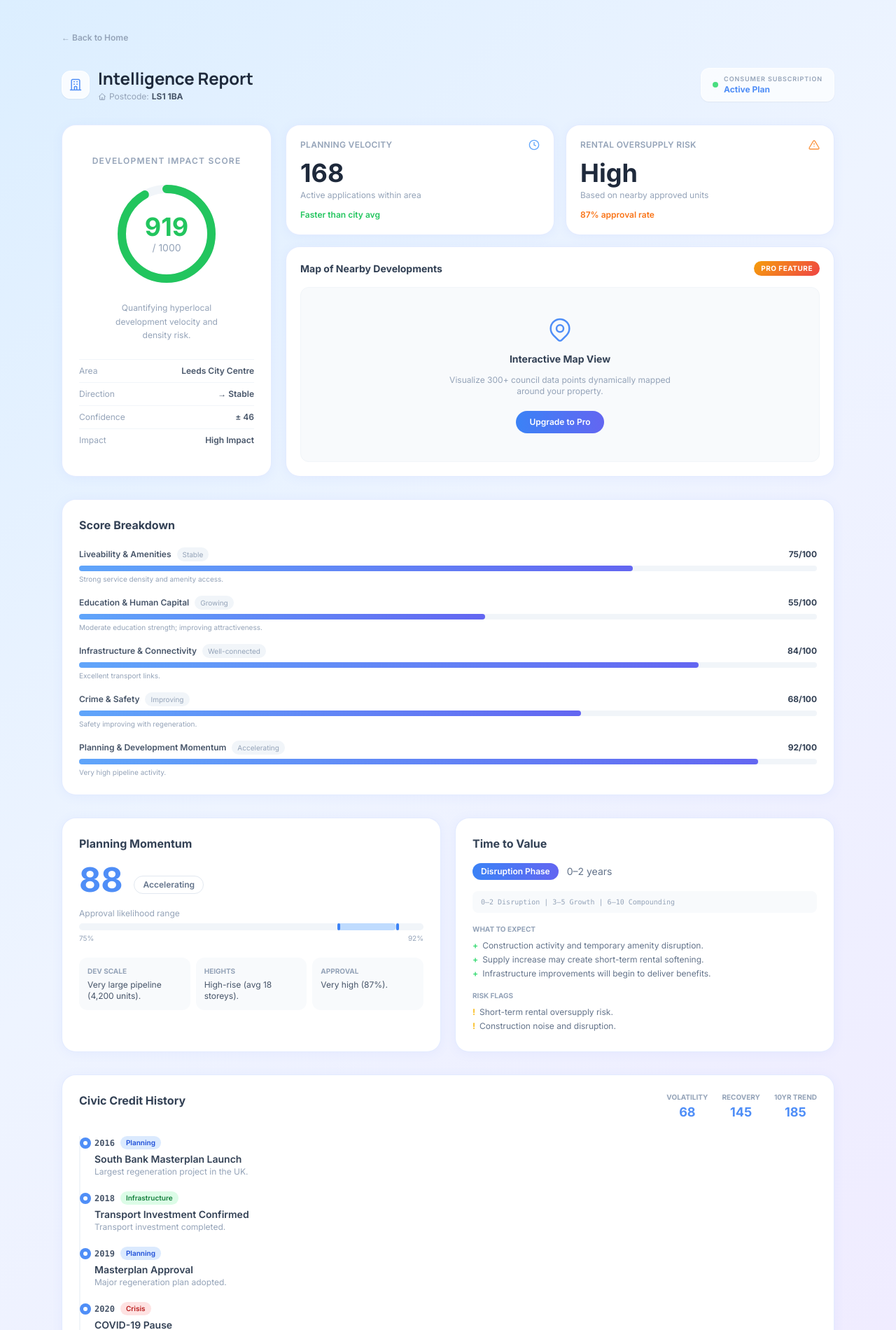
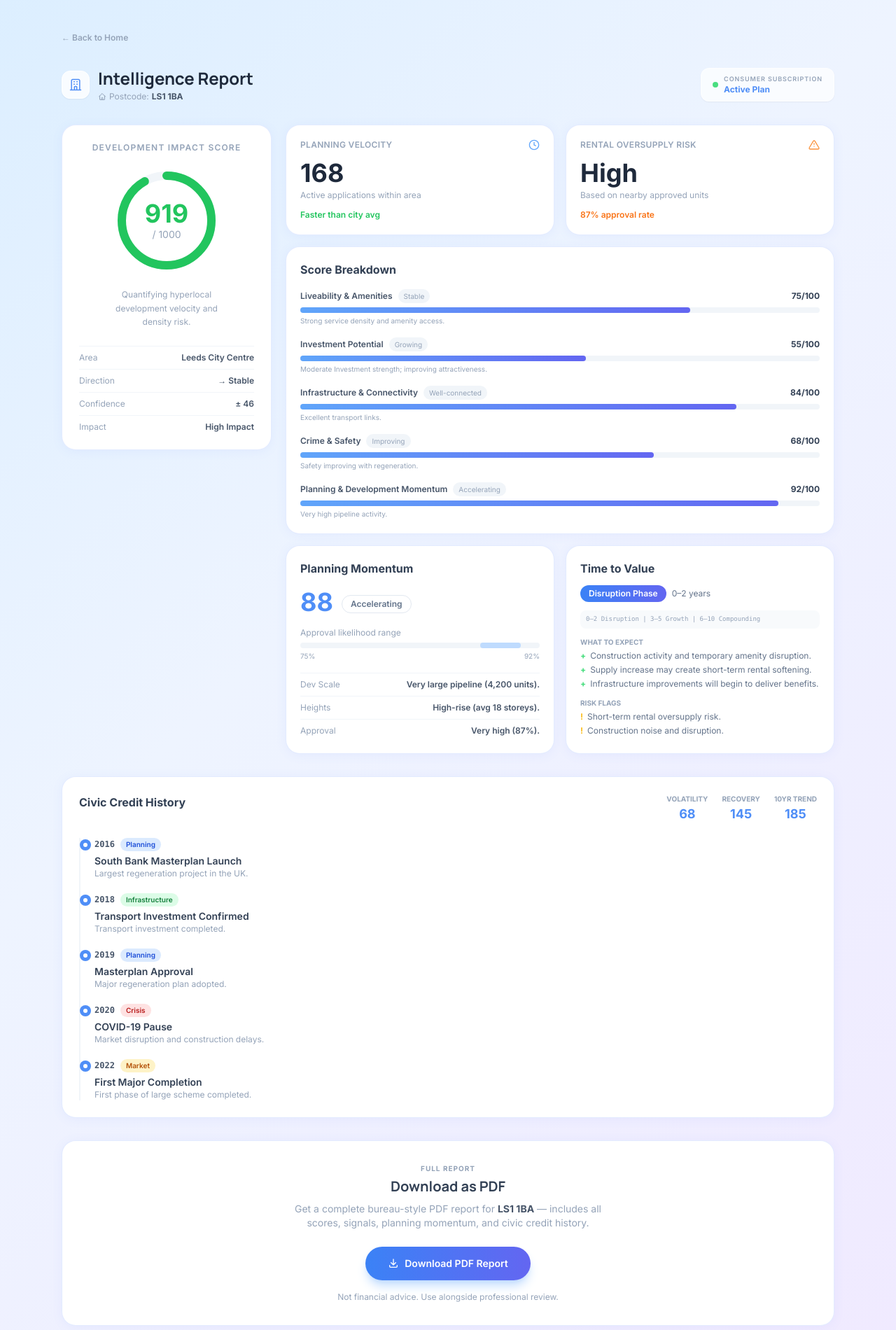
Before and after one commit to Coder-Jdo/zonely-civic-intelligence, a FastAPI app: a page that uses templates/postcode.html in a window 1280 px wide. Shown: the part 65-1965 px from the top of the page at 70% size. Run offline with FastAPI, Linux system fonts and the light colour scheme; some libraries are stand-ins or nearby versions.

Commit message:
Update report page layout, PDF descriptions, data changes

```diff
--- a/data.py
+++ b/data.py
@@ -78,7 +78,7 @@
         },
         "breakdown": {
             "Liveability & Amenities":        {"score": 75, "trend": "Stable",        "note": "Strong service density and amenity access."},
-            "Education & Human Capital":      {"score": 55, "trend": "Growing",       "note": "Moderate education strength; improving attractiveness."},
+            "Investment Potential":           {"score": 55, "trend": "Growing",       "note": "Moderate Investment strength; improving attractiveness."},
             "Infrastructure & Connectivity":  {"score": 84, "trend": "Well-connected","note": "Excellent transport links."},
             "Crime & Safety":                 {"score": 68, "trend": "Improving",     "note": "Safety improving with regeneration."},
             "Planning & Development Momentum":{"score": 92, "trend": "Accelerating",  "note": "Very high pipeline activity."},
@@ -144,7 +144,7 @@
         },
         "breakdown": {
             "Liveability & Amenities":        {"score": 60, "trend": "Stable",  "note": "Adequate amenity access."},
-            "Education & Human Capital":      {"score": 62, "trend": "Stable",  "note": "Solid education signal."},
+            "Investment Potential":           {"score": 62, "trend": "Stable",  "note": "Solid Investment signal."},
             "Infrastructure & Connectivity":  {"score": 58, "trend": "Stable",  "note": "Average connectivity."},
             "Crime & Safety":                 {"score": 45, "trend": "Stable",  "note": "Moderate safety profile."},
             "Planning & Development Momentum":{"score": 55, "trend": "Stable",  "note": "Steady pipeline."},
@@ -203,7 +203,7 @@
         },
         "breakdown": {
             "Liveability & Amenities":        {"score": 33, "trend": "Stable",   "note": "Local amenities exist but lower density."},
-            "Education & Human Capital":      {"score": 55, "trend": "Growing",  "note": "Stable education base."},
+            "Investment Potential":           {"score": 55, "trend": "Growing",  "note": "Stable Investment base."},
             "Infrastructure & Connectivity":  {"score": 31, "trend": "Moderate", "note": "Moderate connectivity."},
             "Crime & Safety":                 {"score": 62, "trend": "Improving","note": "Favourable safety trend."},
             "Planning & Development Momentum":{"score": 40, "trend": "Stable",   "note": "Lower development intensity."},
--- a/main.py
+++ b/main.py
@@ -21,7 +21,7 @@
     bureau_bars = [
         {"label": "Crime",       "value": 42},
         {"label": "Planning",    "value": 76},
-        {"label": "Infra",       "value": 64},
+        {"label": "scoreInfra",  "value": 64},
         {"label": "Education",   "value": 58},
         {"label": "Liveability", "value": 70},
     ]
--- a/templates/postcode.html
+++ b/templates/postcode.html
@@ -43,13 +43,11 @@
 </section>
 
 <!-- ── Main Grid ──────────────────────────────────────────────────── -->
-<section class="grid gap-5 lg:grid-cols-[300px_1fr] fade-up fade-up-2">
+<section class="grid gap-5 lg:grid-cols-[300px_1fr] fade-up fade-up-2" style="align-items:start;">
 
   <!-- Left: Score Card -->
-  <div class="card-solid p-6 flex flex-col items-center justify-center text-center space-y-4">
+  <div class="card-solid p-6 flex flex-col items-center text-center space-y-4 sticky top-24">
     <p class="text-xs font-semibold text-slate-400 uppercase tracking-widest">Development Impact Score</p>
-
-    <!-- Ring -->
     <div class="relative flex items-center justify-center" style="width:160px;height:160px;">
       <svg width="160" height="160" viewBox="0 0 160 160" class="absolute inset-0 -rotate-90">
         <circle cx="80" cy="80" r="64" fill="none" stroke="#f1f5f9" stroke-width="12"/>
@@ -62,11 +60,9 @@
         <p class="text-sm text-slate-400">/ 1000</p>
       </div>
     </div>
-
     <p class="text-xs text-slate-400 max-w-[180px] leading-relaxed">
       Quantifying hyperlocal development velocity and density risk.
     </p>
-
     <div class="w-full space-y-2 pt-2">
       {% for label, val in [
         ("Area",       data.area),
@@ -82,12 +78,11 @@
     </div>
   </div>
 
-  <!-- Right: Stat Cards -->
+  <!-- Right: everything stacked -->
   <div class="space-y-4">
 
     <!-- Planning Velocity + Rental Risk -->
     <div class="grid grid-cols-2 gap-4">
-
       <div class="card-solid p-5 stat-card">
         <div class="flex items-center justify-between mb-3">
           <p class="text-xs font-semibold text-slate-400 uppercase tracking-wide">Planning Velocity</p>
@@ -99,7 +94,6 @@
         <p class="text-xs text-slate-400 mt-1">Active applications within area</p>
         <p class="mt-3 text-xs font-semibold text-green-500">Faster than city avg</p>
       </div>
-
       <div class="card-solid p-5 stat-card">
         <div class="flex items-center justify-between mb-3">
           <p class="text-xs font-semibold text-slate-400 uppercase tracking-wide">Rental Oversupply Risk</p>
@@ -113,34 +107,9 @@
       </div>
     </div>
 
-    <!-- PRO: Map of Nearby Developments -->
+    <!-- Score Breakdown -->
     <div class="card-solid p-5">
-      <div class="flex items-center justify-between mb-4">
-        <p class="text-sm font-bold text-slate-700">Map of Nearby Developments</p>
-        <span class="pro-badge">PRO FEATURE</span>
-      </div>
-      <div class="rounded-xl bg-slate-50 border border-slate-100 flex flex-col items-center justify-center py-10 gap-3">
-        <svg class="h-10 w-10 text-brand" fill="none" viewBox="0 0 24 24" stroke="currentColor" stroke-width="1.5">
-          <path stroke-linecap="round" stroke-linejoin="round"
-            d="M17.657 16.657L13.414 20.9a1.998 1.998 0 01-2.827 0l-4.244-4.243a8 8 0 1111.314 0z"/>
-          <path stroke-linecap="round" stroke-linejoin="round" d="M15 11a3 3 0 11-6 0 3 3 0 016 0z"/>
-        </svg>
-        <p class="text-sm font-bold text-slate-700">Interactive Map View</p>
-        <p class="text-xs text-slate-400 text-center max-w-xs">
-          Visualize 300+ council data points dynamically mapped around your property.
-        </p>
-        <button class="mt-2 rounded-full bg-gradient-to-r from-blue-500 to-indigo-500 px-5 py-2 text-xs font-semibold text-white hover:opacity-90 transition">
-          Upgrade to Pro
-        </button>
-      </div>
-    </div>
-
-  </div>
-</section>
-
-<!-- ── Score Breakdown ─────────────────────────────────────────────── -->
-<section class="card-solid p-6 fade-up fade-up-3">
-  <h2 class="text-base font-bold text-slate-700 mb-5">Score Breakdown</h2>
+      <h2 class="text-base font-bold text-slate-700 mb-4">Score Breakdown</h2>
       <div class="space-y-4">
         {% for category, item in data.breakdown.items() %}
         <div>
@@ -159,79 +128,75 @@
         </div>
         {% endfor %}
       </div>
-</section>
+    </div>
 
-<!-- ── Planning Momentum + Time to Value ──────────────────────────── -->
-<section class="grid gap-5 lg:grid-cols-2 fade-up fade-up-4">
-
-  <div class="card-solid p-6 space-y-4">
+    <!-- Planning Momentum + Time to Value -->
+    <div class="grid grid-cols-2 gap-4">
+      <div class="card-solid p-5 space-y-4">
         <h2 class="text-base font-bold text-slate-700">Planning Momentum</h2>
-    <div class="flex items-end gap-4">
-      <p class="text-5xl font-bold text-brand">{{ data.planningMomentum.score }}</p>
+        <div class="flex items-end gap-3">
+          <p class="text-4xl font-bold text-brand">{{ data.planningMomentum.score }}</p>
           <span class="mb-1 rounded-full border border-slate-200 px-3 py-1 text-xs font-semibold text-slate-500">
             {{ data.planningMomentum.direction }}
           </span>
         </div>
         <div>
           <p class="text-xs text-slate-400 mb-1.5">Approval likelihood range</p>
-      <div class="h-2.5 rounded-full bg-slate-100 relative">
-        <div class="absolute h-2.5 rounded-full bg-blue-200"
+          <div class="h-2 rounded-full bg-slate-100 relative">
+            <div class="absolute h-2 rounded-full bg-blue-200"
                  style="left:{{ data.planningMomentum.approvalRangeLow }}%; width:{{ data.planningMomentum.approvalRangeHigh - data.planningMomentum.approvalRangeLow }}%"></div>
-        <div class="absolute h-2.5 w-1 rounded-full bg-blue-500"
-             style="left:{{ data.planningMomentum.approvalRangeLow }}%"></div>
-        <div class="absolute h-2.5 w-1 rounded-full bg-blue-500"
-             style="left:{{ data.planningMomentum.approvalRangeHigh }}%"></div>
           </div>
           <div class="flex justify-between text-[10px] text-slate-400 mt-1">
             <span>{{ data.planningMomentum.approvalRangeLow }}%</span>
             <span>{{ data.planningMomentum.approvalRangeHigh }}%</span>
           </div>
         </div>
-    <div class="grid grid-cols-3 gap-2 pt-1">
+        <div class="space-y-2">
           {% for label, val in [
             ("Dev Scale",  data.timeToValue.factors.developmentScale),
             ("Heights",    data.timeToValue.factors.buildingHeights),
             ("Approval",   data.timeToValue.factors.approvalLikelihood)
           ] %}
-      <div class="rounded-xl bg-slate-50 p-3">
-        <p class="text-[10px] font-bold uppercase text-slate-400">{{ label }}</p>
-        <p class="mt-1 text-xs text-slate-600">{{ val }}</p>
+          <div class="flex justify-between text-xs border-t border-slate-100 pt-2">
+            <span class="text-slate-400">{{ label }}</span>
+            <span class="font-semibold text-slate-600 text-right max-w-[60%]">{{ val }}</span>
           </div>
           {% endfor %}
         </div>
       </div>
 
-  <div class="card-solid p-6 space-y-4">
+      <div class="card-solid p-5 space-y-3">
         <h2 class="text-base font-bold text-slate-700">Time to Value</h2>
-    <div class="flex items-center gap-3">
+        <div class="flex items-center gap-2">
           <span class="rounded-full bg-gradient-to-r from-blue-500 to-indigo-500 px-3 py-1 text-xs font-semibold text-white">
             {{ data.timeToValue.phase }}
           </span>
-      <span class="text-sm text-slate-500">{{ data.timeToValue.phaseRange }}</span>
+          <span class="text-xs text-slate-500">{{ data.timeToValue.phaseRange }}</span>
         </div>
-    <p class="rounded-lg bg-slate-50 px-3 py-2 font-mono text-[10px] text-slate-400">
+        <p class="rounded-lg bg-slate-50 px-2 py-1.5 font-mono text-[9px] text-slate-400">
           {{ data.timeToValue.timeline }}
         </p>
         <div>
-      <p class="text-[10px] font-bold uppercase text-slate-400 mb-2">What to Expect</p>
+          <p class="text-[10px] font-bold uppercase text-slate-400 mb-1">What to Expect</p>
           {% for item in data.timeToValue.whatToExpect %}
           <p class="text-xs text-slate-500 flex gap-1.5 mb-1">
-        <span class="text-green-400 font-bold">+</span>{{ item }}
+            <span class="text-green-400 font-bold shrink-0">+</span>{{ item }}
           </p>
           {% endfor %}
         </div>
         <div>
-      <p class="text-[10px] font-bold uppercase text-slate-400 mb-2">Risk Flags</p>
+          <p class="text-[10px] font-bold uppercase text-slate-400 mb-1">Risk Flags</p>
           {% for item in data.timeToValue.riskFlags %}
           <p class="text-xs text-slate-500 flex gap-1.5 mb-1">
-        <span class="text-amber-400 font-bold">!</span>{{ item }}
+            <span class="text-amber-400 font-bold shrink-0">!</span>{{ item }}
           </p>
           {% endfor %}
         </div>
       </div>
+    </div>
 
+  </div>
 </section>
-
 <!-- ── Credit History ──────────────────────────────────────────────── -->
 <section class="card-solid p-6 fade-up fade-up-5">
   <div class="flex items-start justify-between mb-5">
```
Also changed, not shown: pdf_generator.py (+28 -1 lines), templates/index.html (+4 -4 lines). Lines whose indentation alone changed are shown as unchanged.
